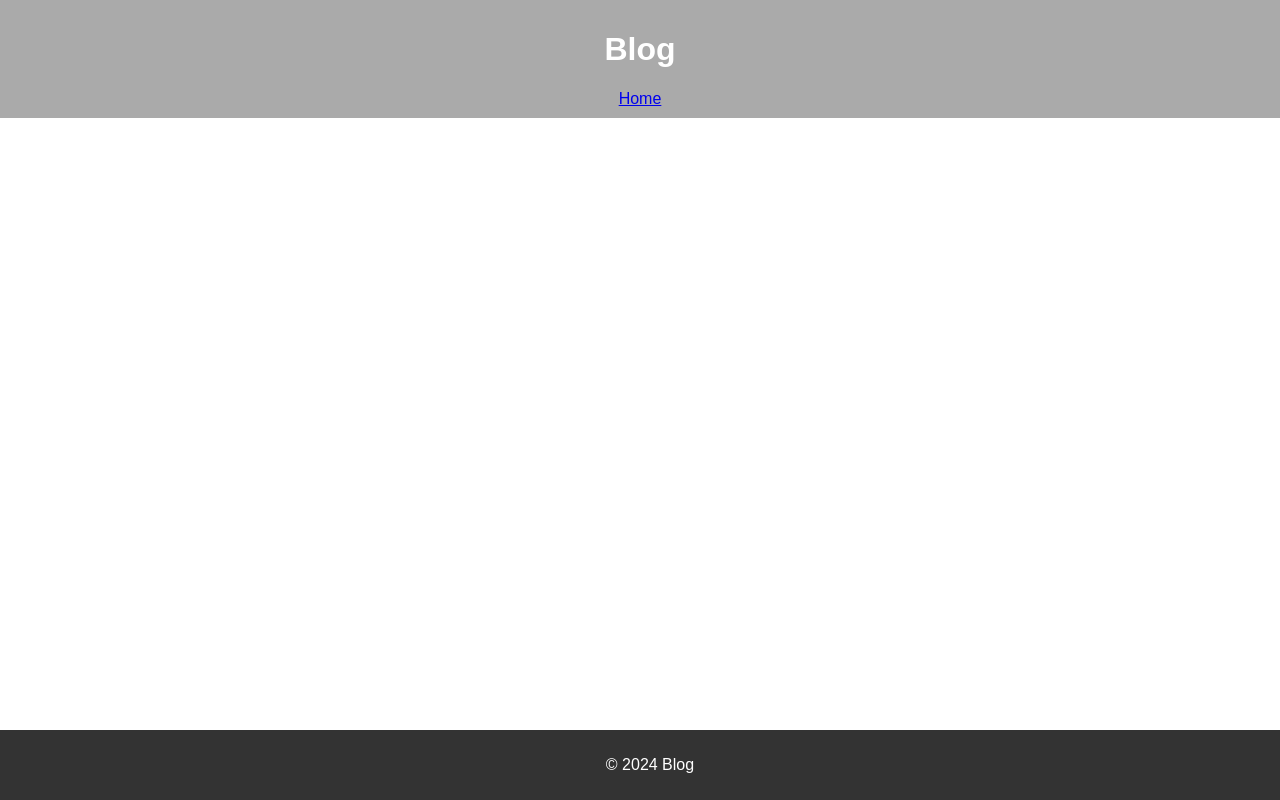
After one commit to diikiin/assignment3-web-dev, a Django app: template templates/base.html in a window 1280 px wide. The commit adds this page. Run offline with Django 3.2, Linux system fonts and the light colour scheme; the template is opened without the code that fills it, so the values that code supplies are empty.

Commit message:
base html

```diff
--- a/assignment3/settings.py
+++ b/assignment3/settings.py
@@ -9,7 +9,7 @@ https://docs.djangoproject.com/en/3.2/topics/settings/
 For the full list of settings and their values, see
 https://docs.djangoproject.com/en/3.2/ref/settings/
 """
-
+import os
 from pathlib import Path
 
 import environ
@@ -122,6 +122,10 @@ USE_TZ = True
 # https://docs.djangoproject.com/en/3.2/howto/static-files/
 
 STATIC_URL = '/static/'
+STATIC_ROOT = BASE_DIR / 'static'
+
+MEDIA_URL = '/media/'
+MEDIA_ROOT = BASE_DIR / 'media'
 
 # Default primary key field type
 # https://docs.djangoproject.com/en/3.2/ref/settings/#default-auto-field
--- a/blog/forms.py
+++ b/blog/forms.py
@@ -6,4 +6,4 @@ from blog.models import Post
 class PostForm(forms.ModelForm):
     class Meta:
         model = Post
-        fields = ['author', 'title', 'content', 'categories']
+        fields = ['author', 'title', 'content', 'categories', 'image']
--- a/blog/models.py
+++ b/blog/models.py
@@ -24,6 +24,7 @@ class Post(models.Model):
     likes = models.IntegerField(default=0)
     dislikes = models.IntegerField(default=0)
     categories = models.ManyToManyField(Category, related_name='posts')
+    image = models.ImageField(upload_to='blog/%Y/%m/%d', blank=True, null=True)
 
     objects = PostManager()
 
--- /dev/null
+++ b/blog/static/css/styles.css
@@ -0,0 +1,23 @@
+body {
+    font-family: Arial, sans-serif;
+    margin: 0;
+    padding: 0;
+    background-color: #fff;
+}
+
+header {
+    background-color: #AAA;
+    color: #fff;
+    padding: 10px;
+    text-align: center;
+}
+
+footer {
+    background-color: #333;
+    color: #fff;
+    padding: 10px;
+    text-align: center;
+    position: fixed;
+    bottom: 0;
+    width: 100%;
+}
--- a/blog/urls.py
+++ b/blog/urls.py
@@ -1,3 +1,5 @@
+from django.conf import settings
+from django.conf.urls.static import static
 from django.urls import path
 
 from . import views
@@ -8,3 +10,6 @@ urlpatterns = [
     path('author/<str:author>/', views.PostsByAuthorView.as_view(), name='posts_by_author'),
     path('create/', views.create_post, name='create_post'),
 ]
+
+if settings.DEBUG:
+    urlpatterns += static(settings.MEDIA_URL, document_root=settings.MEDIA_ROOT)
--- /dev/null
+++ b/templates/base.html
@@ -0,0 +1,26 @@
+{% load static %}
+
+<!DOCTYPE html>
+<html lang="en">
+<head>
+    <meta charset="UTF-8">
+    <title>{% block title %}Blog{% endblock %}</title>
+    <link rel="stylesheet" href="{% static 'css/styles.css' %}">
+</head>
+<body>
+<header>
+    <h1>Blog</h1>
+    <nav>
+        <a href="{% url 'get_posts' %}">Home</a>
+    </nav>
+</header>
+
+<main>
+    {% block content %}{% endblock %}
+</main>
+
+<footer>
+    <p>&copy; {% now "Y" %} Blog</p>
+</footer>
+</body>
+</html>
```
Also changed, not shown: templates/post_details.html (+10 -9 lines), templates/post_form.html (+6 -9 lines), templates/posts.html (+15 -15 lines), templates/posts_by_author.html (+6 -10 lines), blog/migrations/0002_post_image_alter_post_content.py (added).
